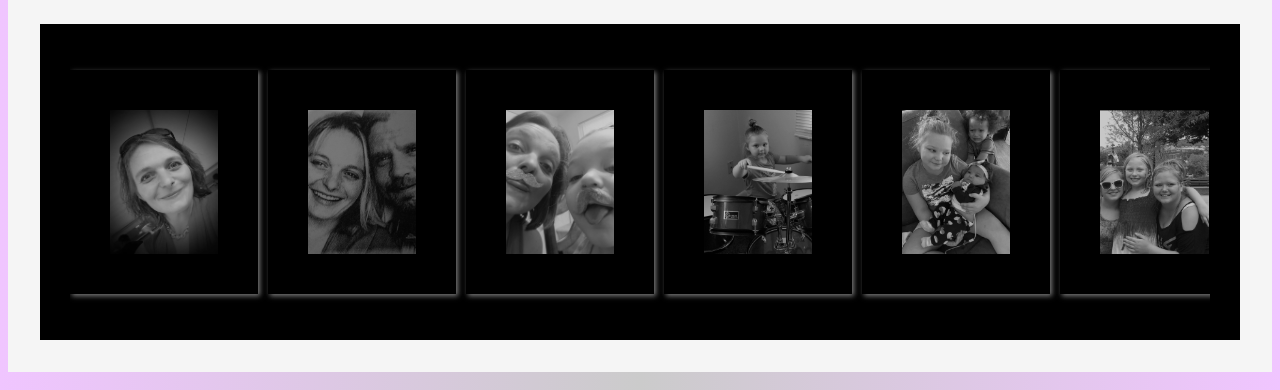
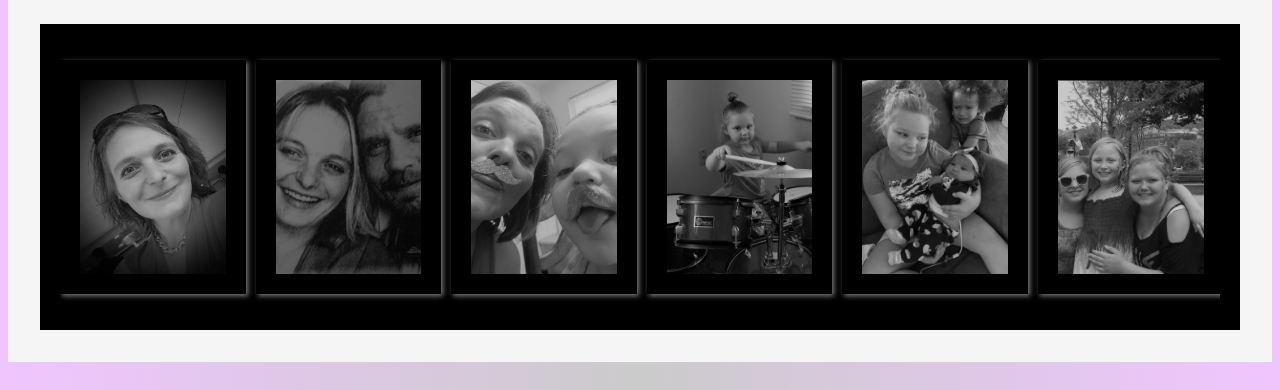
Before and after one commit to amoore1120/aboutme, a plain HTML site: page index.html in a window 1280 px wide. Shown: the part 179-569 px from the top of the page. Drawn offline with Linux system fonts and the light colour scheme.

Commit message:
maybeOneDay

```diff
--- a/style.css
+++ b/style.css
@@ -161,7 +161,7 @@ img {
 
 /***** image styles (border and max width)*/
 img{
-    border: 40px solid #000;
+    border: 20px solid #000;
     display: flex;
     margin-left: auto;
     margin-right: auto;
@@ -176,7 +176,7 @@ img{
 /*** film border ***/
 .film-border {
   background-color: #000;
-  padding: 30px;
+  padding: 20px;
 }
 
 .photo-container {
@@ -187,7 +187,7 @@ img{
 }
 
 .photo-container img {
-  width: 16.5%;
+  width: 16%;
   height: auto;
   object-fit: cover;
   margin-right: 10px;
```
Also changed, not shown: images/ORGANIZATIONAL SKILLS.jpg (deleted), images/blob.jpg (deleted), images/homeschool.jpg (deleted), images/reds parade.jpg (deleted), images/th.jpg (deleted).
